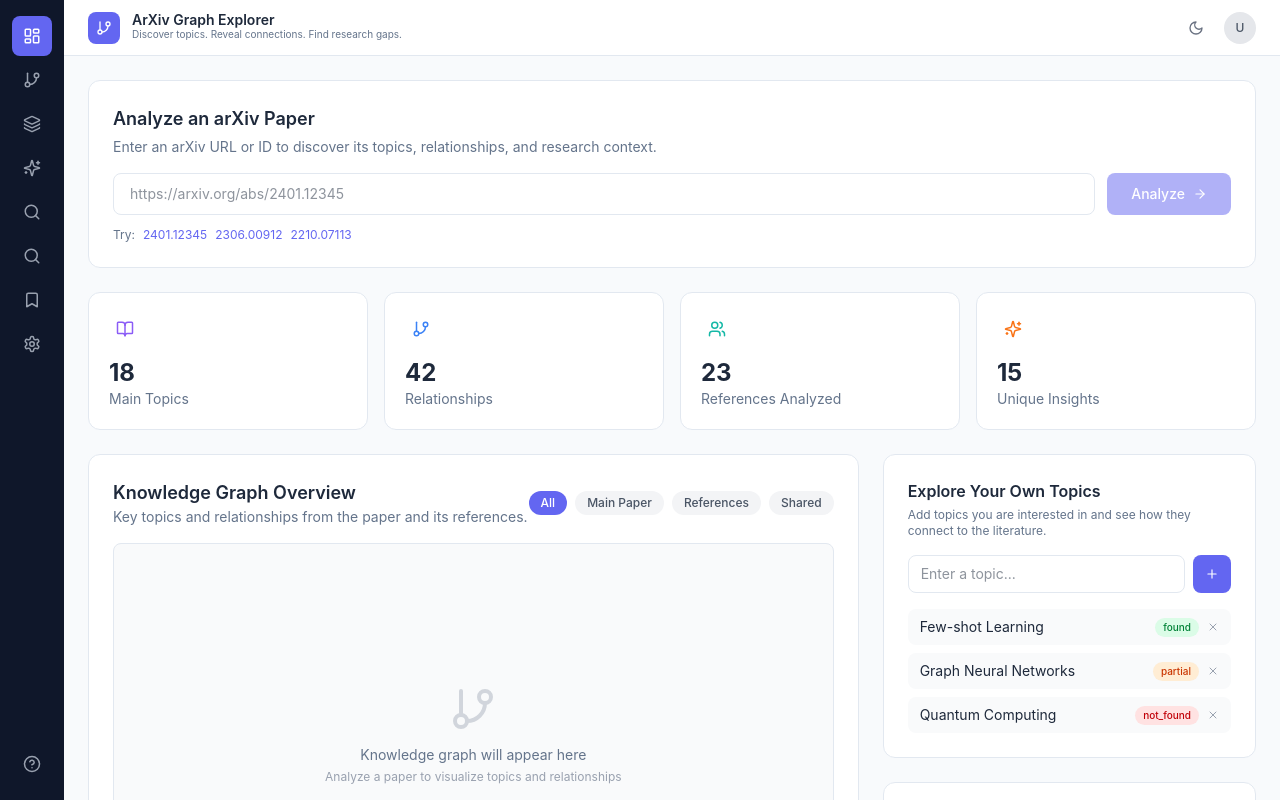
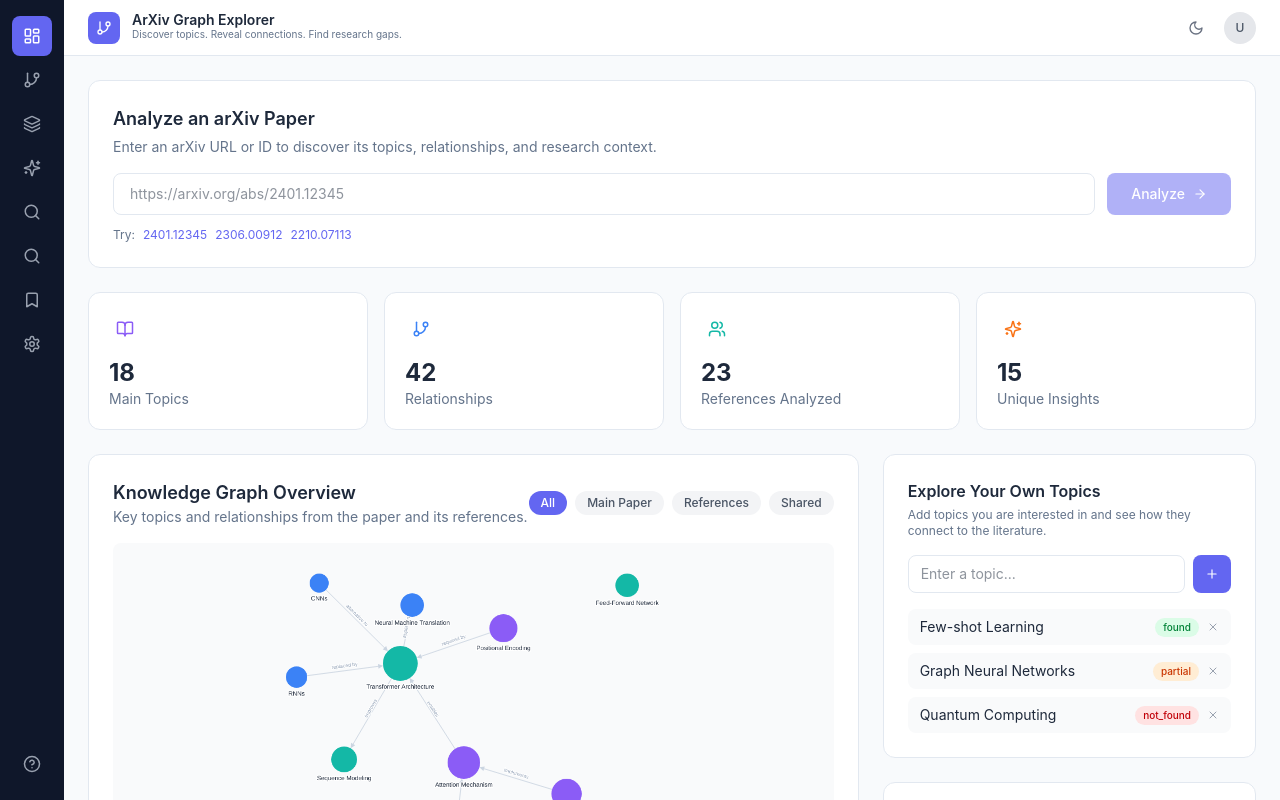
Before and after one commit to AlbertoVilla87/kgraph, a React (Vite) app in the folder frontend/: page / in a window 1280 px wide. Built offline with nearby package versions, Linux system fonts and the light colour scheme.

Commit message:
Show knowledge graph on Overview page (was placeholder)

```diff
--- a/frontend/src/pages/Overview.tsx
+++ b/frontend/src/pages/Overview.tsx
@@ -8,6 +8,7 @@ import {
   Plus,
   X,
 } from 'lucide-react';
+import KnowledgeGraph, { GraphNode, GraphEdge } from '../components/KnowledgeGraph';
 
 const mockStats = {
   totalTopics: 18,
@@ -32,6 +33,30 @@ const mockUserTopics = [
   { id: '1', name: 'Few-shot Learning', status: 'found' as const },
   { id: '2', name: 'Graph Neural Networks', status: 'partial' as const },
   { id: '3', name: 'Quantum Computing', status: 'not_found' as const },
+];
+
+const mockGraphNodes: GraphNode[] = [
+  { id: '1', label: 'Transformer Architecture', source: 'shared', importance: 10, type: 'concept' },
+  { id: '2', label: 'Attention Mechanism', source: 'main', importance: 9, type: 'concept' },
+  { id: '3', label: 'Self-Attention', source: 'main', importance: 8, type: 'method' },
+  { id: '4', label: 'Positional Encoding', source: 'main', importance: 7, type: 'technique' },
+  { id: '5', label: 'Sequence Modeling', source: 'shared', importance: 6, type: 'task' },
+  { id: '6', label: 'Neural Machine Translation', source: 'reference', importance: 5, type: 'application' },
+  { id: '7', label: 'RNNs', source: 'reference', importance: 4, type: 'model' },
+  { id: '8', label: 'CNNs', source: 'reference', importance: 3, type: 'model' },
+  { id: '9', label: 'Multi-Head Attention', source: 'main', importance: 7, type: 'method' },
+  { id: '10', label: 'Feed-Forward Network', source: 'shared', importance: 5, type: 'concept' },
+];
+
+const mockGraphEdges: GraphEdge[] = [
+  { id: 'e1', source: '2', target: '1', relation: 'enables', confidence: 0.95 },
+  { id: 'e2', source: '3', target: '2', relation: 'implements', confidence: 0.9 },
+  { id: 'e3', source: '9', target: '2', relation: 'extends', confidence: 0.88 },
+  { id: 'e4', source: '4', target: '1', relation: 'required by', confidence: 0.85 },
+  { id: 'e5', source: '1', target: '5', relation: 'improves', confidence: 0.82 },
+  { id: 'e6', source: '1', target: '6', relation: 'applied in', confidence: 0.78 },
+  { id: 'e7', source: '7', target: '1', relation: 'replaced by', confidence: 0.75 },
+  { id: 'e8', source: '8', target: '1', relation: 'alternative to', confidence: 0.7 },
 ];
 
 export default function Overview() {
@@ -166,17 +191,11 @@ export default function Overview() {
               ))}
             </div>
           </div>
-          <div className="h-96 bg-gray-50 rounded-lg border border-[var(--color-border)] flex items-center justify-center">
-            <div className="text-center">
-              <GitBranch size={48} className="mx-auto text-gray-300 mb-3" />
-              <p className="text-sm text-[var(--color-text-secondary)]">
-                Knowledge graph will appear here
-              </p>
-              <p className="text-xs text-gray-400 mt-1">
-                Analyze a paper to visualize topics and relationships
-              </p>
-            </div>
-          </div>
+          <KnowledgeGraph
+            nodes={mockGraphNodes}
+            edges={mockGraphEdges}
+            height={380}
+          />
         </div>
 
         {/* Right sidebar */}
```
